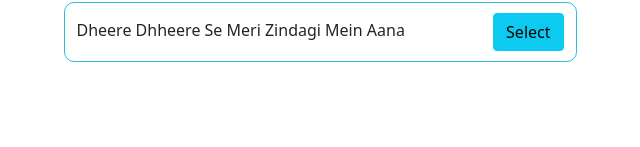
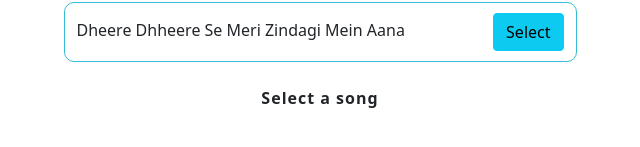
Before and after one commit to sruthi-lal/redux-song, a React (Create React App) app: page / in a window 1280 px wide. Shown: the part 333-480 px from the top of the page, without its empty margins (320-960 px from the left). Built offline with nearby package versions, Linux system fonts and the light colour scheme.

Commit message:
completed

```diff
--- a/src/App.css
+++ b/src/App.css
@@ -57,3 +57,18 @@
     padding-top: 5px;
     margin: 0;
 }
+
+.song-title {
+  text-align: center;
+  width: 45% !important;
+  margin: 7px auto;
+  padding: 10px;
+  font-size: 16px;
+  font-weight: 700;
+  letter-spacing: 1px;
+}
+
+.song-title span{
+    color: #ff0a21;
+    padding-left: 7px;
+}
--- a/src/App.js
+++ b/src/App.js
@@ -1,12 +1,14 @@
 import logo from './logo.svg';
 import './App.css';
 import SongList from './components/SongList';
+import SongDetails from './components/SongDetails';
 
 
 function App() {
   return (
     <div>
        <SongList/>
+       <SongDetails/>
     </div>
   );
 }
--- /dev/null
+++ b/src/components/SongDetails.js
@@ -0,0 +1,19 @@
+import React from 'react'
+import { connect } from 'react-redux'
+
+const SongDetails = ({song}) =>{
+   if(!song){
+    return <div className='container song-title'>Select a song</div>
+   }
+   return <div className='container song-title'>{song.title} <span>{song.duration}</span></div>
+}
+
+const mapStateToProps = (state) =>{
+
+    return {song : state.selectedSong}
+
+}
+
+
+
+export default connect( mapStateToProps)(SongDetails)
--- a/src/components/SongList.js
+++ b/src/components/SongList.js
@@ -1,5 +1,6 @@
  import React, { Component } from 'react'
  import { connect } from 'react-redux'
+ import { selectSong } from '../actions'
  export class SongList extends Component {
           renderList(){
               return this.props.song.map((s) =>{
@@ -7,7 +8,10 @@
                       <div className='row' key={s.title}>
                            <div className = "col-12 song">
                             <p>{s.title}</p>
-                              <button className='btn btn-info lft'>Select</button>
+                              <button
+                              onClick={() => this.props.selectSong(s)}
+                               className='btn btn-info lft'
+                               >Select</button>
                           </div>
 
 
@@ -29,8 +33,9 @@
  }
 
  const mapStateToProps = (state) => {
+     console.log(state)
      return { song: state.song}
 
  }
 
- export default connect(mapStateToProps)(SongList);
+ export default connect(mapStateToProps , {selectSong })(SongList);
```
